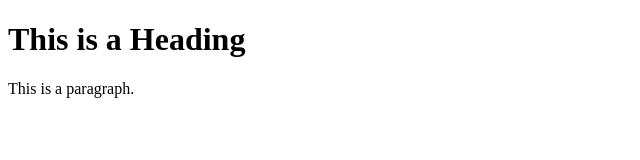
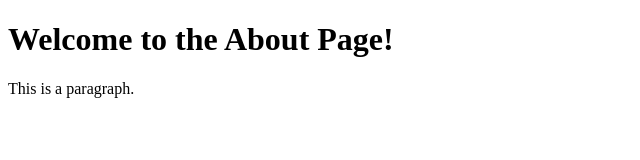
Before and after one commit to AaravHelicopter/AaravHelicopter.github.io, a plain HTML site: page About.html in a window 1280 px wide. Shown: the whole page, without its empty margins (0-640 px from the left). Drawn offline with Linux system fonts and the light colour scheme.

Commit message:
Update About.html

```diff
--- a/About.html
+++ b/About.html
@@ -1,11 +1,11 @@
 <!DOCTYPE html>
 <html>
 <head>
-  <title>ABOUT THIS PAGE</title>
+  <title>About Helicopter Math</title>
 </head>
 <body>
 
-<h1>This is a Heading</h1>
+<h1>Welcome to the About Page!</h1>
 <p>This is a paragraph.</p>
 
 </body>
```
